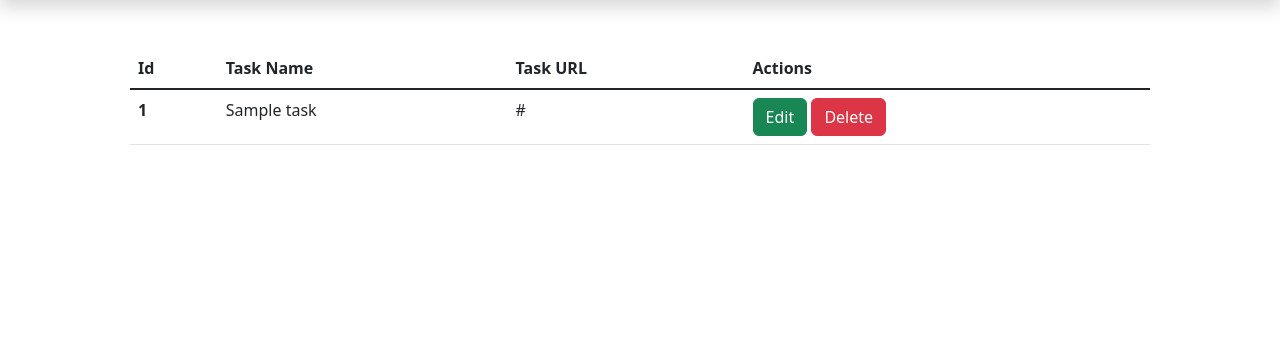
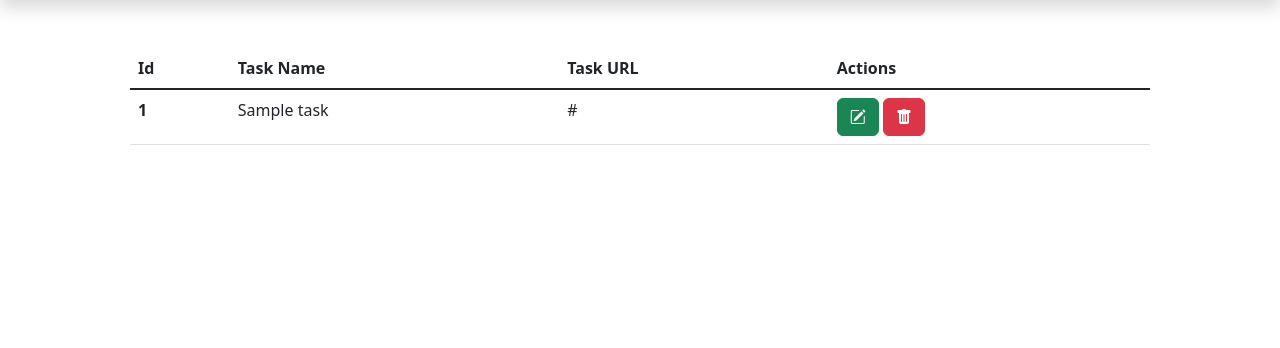
Before and after one commit to shim369/Flask-MySQL-Test, a Flask app: page / in a window 1280 px wide. Shown: the part 72-420 px from the top of the page. Run offline with Flask 3, Linux system fonts and the light colour scheme; tables that the repository leaves empty hold one stand-in row (values such as "Sample post").

Commit message:
add bootstrap icons

```diff
--- a/templates/index.html
+++ b/templates/index.html
@@ -17,8 +17,8 @@ content %}
         <td>{{ item.taskname }}</td>
         <td>{{ item.url }}</td>
         <td>
-            <button class="btn btn-success">Edit</button>
-            <button class="btn btn-danger">Delete</button>
+            <button class="btn btn-success"><i class="bi bi-pencil-square"></i></button>
+            <button class="btn btn-danger"><i class="bi bi-trash-fill"></i></button>
         </td>
       </tr>
       {% endfor %}
--- a/templates/layout.html
+++ b/templates/layout.html
@@ -5,7 +5,7 @@
     <meta charset="UTF-8">
     <title>{% block title %}{% endblock  %}</title>
     <link href="https://cdn.jsdelivr.net/npm/bootstrap@5.3.0/dist/css/bootstrap.min.css" rel="stylesheet" integrity="sha384-9ndCyUaIbzAi2FUVXJi0CjmCapSmO7SnpJef0486qhLnuZ2cdeRhO02iuK6FUUVM" crossorigin="anonymous">
-    <link rel="stylesheet" href="/static/css/style.css">
+    <link rel="stylesheet" href="https://cdn.jsdelivr.net/npm/bootstrap-icons@1.10.5/font/bootstrap-icons.css">
 </head>
 
 <body>
```
